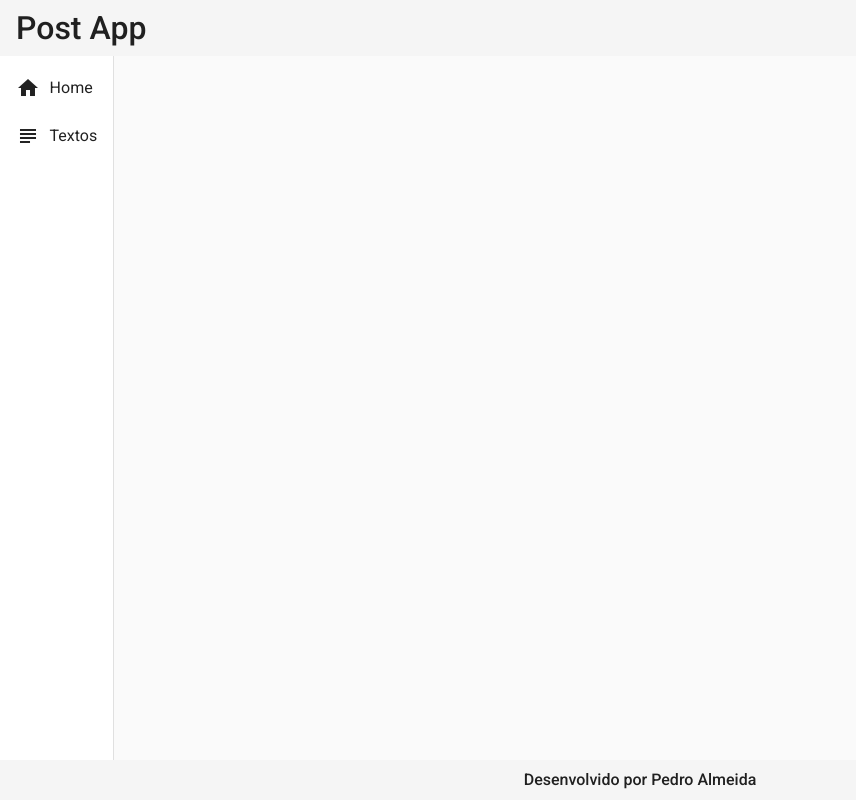
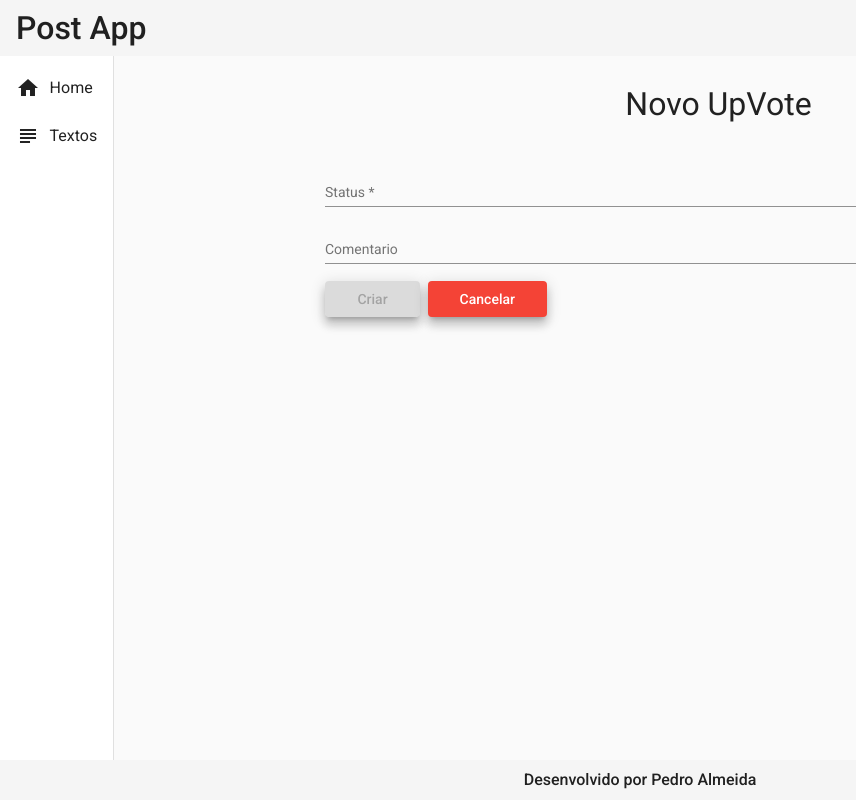
Before and after one commit to pedroh-almeida/post-frontend, an Angular app: page /textos/1/votos/create in a window 1280 px wide. Before the commit this address led to /. Shown: the whole page, without its empty margins (0-856 px from the left). Built offline with nearby package versions, Linux system fonts and the light colour scheme.

Commit message:
adicionando create para voto de determinado texto

```diff
--- a/src/app/app-routing.module.ts
+++ b/src/app/app-routing.module.ts
@@ -1,3 +1,4 @@
+import { VotoCreateComponent } from './components/views/voto/voto-create/voto-create.component';
 import { VotoReadTextoComponent } from './components/views/voto/voto-read-texto/voto-read-texto.component';
 import { TextoDeleteComponent } from './components/views/texto/texto-delete/texto-delete.component';
 import { TextoCreateComponent } from './components/views/texto/texto-create/texto-create.component';
@@ -26,6 +27,10 @@ const routes: Routes = [
   {
     path: 'textos/:id_texto/votos',
     component: VotoReadTextoComponent
+  },
+  {
+    path: 'textos/:id_texto/votos/create',
+    component: VotoCreateComponent
   }
 ];
 
--- /dev/null
+++ b/src/app/components/views/voto/voto-create/voto-create.component.css
@@ -0,0 +1,25 @@
+form {
+    text-align: center;
+    width: 70%;
+    margin: 2rem auto 0 auto;
+}
+h1 {
+    font-size: 2rem;
+    font-weight: 400;
+    margin-bottom: 3rem;
+}
+
+.form {
+    width: 100%;
+}
+
+.buttons {
+    width: 100%;
+    text-align: start;
+}
+
+button {
+    margin-right: .5rem;
+    padding-right: 2rem;
+    padding-left: 2rem;
+}
--- /dev/null
+++ b/src/app/components/views/voto/voto-create/voto-create.component.html
@@ -0,0 +1,19 @@
+<form action="">
+    <h1>Novo UpVote</h1>
+
+    <mat-form-field class="form">
+        <mat-label>Status</mat-label>
+        <input matInput [(ngModel)]="voto.status" [formControl]="status" required type="text" name="status" placeholder="Positivo ou negativo" maxlength="30">
+        <mat-error *ngIf="status.invalid">{{ getMessage() }}</mat-error>
+    </mat-form-field>
+
+    <mat-form-field class="form">
+        <mat-label>Comentario</mat-label>
+        <input matInput [(ngModel)]="voto.comentario" type="text" name="comentario" placeholder="Insira um comentário">
+    </mat-form-field>
+
+    <div class="buttons">
+        <button (click)="create()" [disabled]="getMessage()" class="mat-elevation-z8" mat-raised-button color="primary">Criar</button>
+        <button (click)="cancel()" class="mat-elevation-z8" mat-raised-button color="warn">Cancelar</button>
+    </div>
+</form>
--- /dev/null
+++ b/src/app/components/views/voto/voto-create/voto-create.component.ts
@@ -0,0 +1,51 @@
+import { Voto } from './../voto.model';
+import { ActivatedRoute, Router } from '@angular/router';
+import { VotoService } from './../voto.service';
+import { Component, OnInit } from '@angular/core';
+import { FormControl, Validators } from '@angular/forms';
+
+@Component({
+  selector: 'app-voto-create',
+  templateUrl: './voto-create.component.html',
+  styleUrls: ['./voto-create.component.css']
+})
+export class VotoCreateComponent implements OnInit {
+
+  id_texto: String = ''
+
+  voto: Voto = {
+    id: '',
+    status: '',
+    comentario: ''
+  }
+
+  status = new FormControl("", [Validators.minLength(2)])
+
+  constructor(private service: VotoService, private route: ActivatedRoute, private router: Router) { }
+
+  ngOnInit(): void {
+    this.id_texto = this.route.snapshot.paramMap.get('id_texto')!
+  }
+
+  create():void {
+    this.service.create(this.voto, this.id_texto).subscribe(resposta => {
+      this.router.navigate([`textos/${this.id_texto}/votos`])
+      this.service.menssagem('Voto criado com sucesso!')
+    }, err => {
+      this.router.navigate([`textos/${this.id_texto}/votos`])
+      this.service.menssagem('Erro ao criar voto!')
+    })
+  }
+
+  cancel(): void {
+    this.router.navigate([`textos/${this.id_texto}/votos`])
+  }
+
+  getMessage() {
+    if(this.status.invalid) {
+      return "Campo status deve ter entre 2 e 30 caracteres";
+    }
+    return false;
+  }
+
+}
--- a/src/app/components/views/voto/voto-read-texto/voto-read-texto.component.html
+++ b/src/app/components/views/voto/voto-read-texto/voto-read-texto.component.html
@@ -3,7 +3,7 @@
       <h1>UpVotes</h1>
     </div>
 
-    <button class="mat-elevation-z8" mat-raised-button color="primary">Novo Voto</button>
+    <button class="mat-elevation-z8" (click)="navegarParaCriarVoto()" mat-raised-button color="primary">Novo Voto</button>
 
     <div class="mat-elevation-z8 content-table">
       <table class="table" mat-table [dataSource]="votos">
--- a/src/app/components/views/voto/voto-read-texto/voto-read-texto.component.ts
+++ b/src/app/components/views/voto/voto-read-texto/voto-read-texto.component.ts
@@ -1,4 +1,4 @@
-import { ActivatedRoute } from '@angular/router';
+import { ActivatedRoute, Router } from '@angular/router';
 import { VotoService } from './../voto.service';
 import { Voto } from './../voto.model';
 import { Component, OnInit } from '@angular/core';
@@ -16,7 +16,7 @@ export class VotoReadTextoComponent implements OnInit {
 
   votos: Voto[] = []
 
-  constructor(private service: VotoService, private route: ActivatedRoute) { }
+  constructor(private service: VotoService, private route: ActivatedRoute, private router: Router) { }
 
   ngOnInit(): void {
     this.id_texto = this.route.snapshot.paramMap.get('id_texto')!
@@ -26,7 +26,10 @@ export class VotoReadTextoComponent implements OnInit {
   findAllByTexto(): void{
     this.service.findAllByTexto(this.id_texto).subscribe((resposta) => {
       this.votos = resposta
-      console.log(this.votos)
     })
   }
+
+  navegarParaCriarVoto(): void {
+    this.router.navigate([`textos/${this.id_texto}/votos/create`])
+  }
 }
--- a/src/app/components/views/voto/voto.service.ts
+++ b/src/app/components/views/voto/voto.service.ts
@@ -1,3 +1,4 @@
+import { MatSnackBar } from '@angular/material/snack-bar';
 import { Voto } from './voto.model';
 import { HttpClient } from '@angular/common/http';
 import { environment } from 'src/environments/environment';
@@ -11,10 +12,23 @@ export class VotoService {
 
   baseUrl = environment.baseUrl
 
-  constructor(private http: HttpClient) { }
+  constructor(private http: HttpClient, private _snack: MatSnackBar) { }
 
   findAllByTexto(id_texto: String): Observable<Voto[]> {
     const url = `${this.baseUrl}/votos?texto=${id_texto}`
     return this.http.get<Voto[]>(url)
   }
+
+  create(voto: Voto, id_texto: String): Observable<Voto> {
+    const url = `${this.baseUrl}/votos?texto=${id_texto}`
+    return this.http.post<Voto>(url, voto)
+  }
+
+  menssagem(str: String): void {
+    this._snack.open(`${str}`, 'Ok', {
+      horizontalPosition: 'end',
+      verticalPosition: 'top',
+      duration: 3000
+    })
+  }
 }
```
Also changed, not shown: src/app/app.module.ts (+6 -3 lines).
